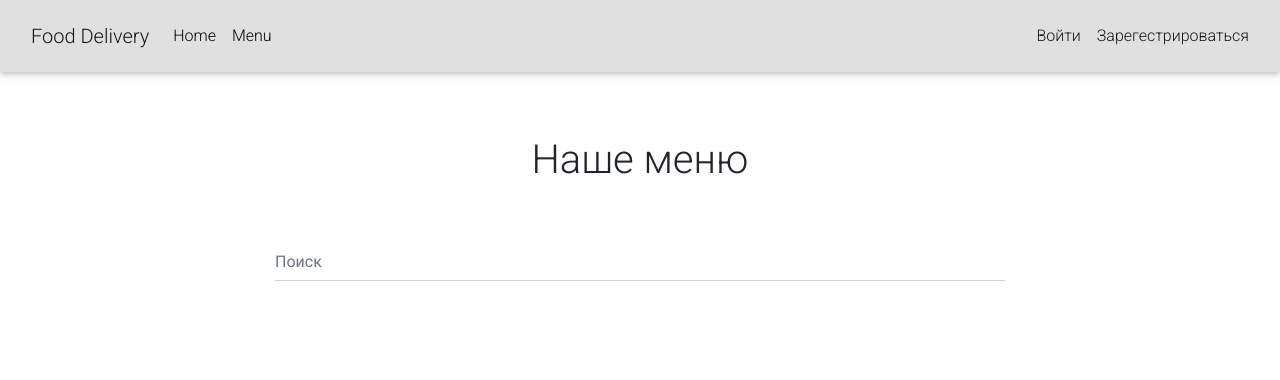
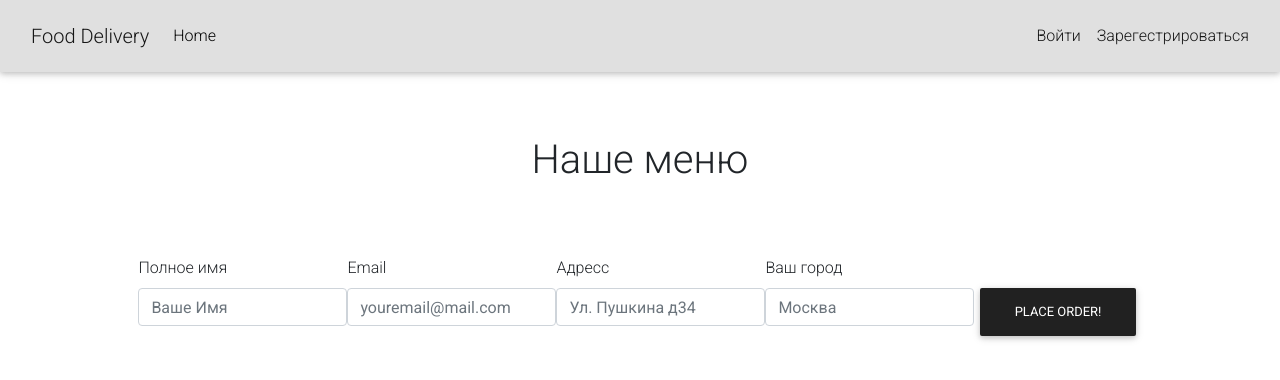
Before and after one commit to Rolleex/FoodDelivery, a Django app: page / in a window 1280 px wide. Shown: the top 380 px of the page. Run offline with Django 4.2, Linux system fonts and the light colour scheme; data that the repository does not hold is empty; some libraries are stand-ins or nearby versions.

Commit message:
order add

```diff
--- a/delivery/customer/models.py
+++ b/delivery/customer/models.py
@@ -25,7 +25,7 @@ class Category(models.Model):
 class OrderModel(models.Model):
     created_on = models.DateTimeField(auto_now_add=True)
     price = models.DecimalField(max_digits=7, decimal_places=2)
-    items = models.ManyToManyField('MenuItem', related_name='order', blank=True)
+    items = models.ManyToManyField(MenuItem, related_name='order', blank=True)
     name = models.CharField(max_length=225, blank=True)
     email = models.CharField(max_length=150, blank=True)
     street = models.CharField(max_length=175, blank=True)
--- a/delivery/customer/templates/customer/menu.html
+++ b/delivery/customer/templates/customer/menu.html
@@ -6,30 +6,59 @@
 <div class="container">
 
     <div class="row justify-content-center mt-5">
-<div class="col-md-6 col-sm-12 text-center">
-    <h1>Наше меню</h1>
-</div>
-    </div>
-    <div class="row justify-content-center mt-5">
-        <div class="col-md-8 col-sm-12 text-center">
-            <form method="GET" action="{% url 'search' %}">
-                <div class="md-form mt-0 active-cyan-2 ">
-                    <input class="form-control" name="q" type="text" placeholder="Поиск" aria-label="Search" value="{{ request.GET.q}}">
-                </div>
-            </form>
+        <div class="col-md-6 col-sm-12 text-center">
+            <h1>Наше меню</h1>
         </div>
     </div>
+    <!--    <div class="row justify-content-center mt-5">-->
+    <!--        <div class="col-md-8 col-sm-12 text-center">-->
+    <!--            <form method="GET" action="#">-->
+    <!--                <div class="md-form mt-0 active-cyan-2 ">-->
+    <!--                    <input class="form-control" name="q" type="text" placeholder="Поиск" aria-label="Search"-->
+    <!--                           value="{{ request.GET.q}}">-->
+    <!--                </div>-->
+    <!--            </form>-->
+    <!--        </div>-->
+    <!--    </div>-->
+    <form method="POST">
+        <div class="row justify-content-center mt-5">
 
-    <div class="row justify-content-center mt-5">
-        {% for item in menu_items %}
-        <div class="col-md-4 col-sm-12 text-center mb-5">
-        <img class="rounded" src="{{ item.image.url }} " width="350" height="300">
-            <h5 class="mt-3">{{ item.name }}</h5>
-            <p>Цена: {{item.price}}</p>
-            <p>{{ item.description }}</p>
-        </div>
-{% endfor %}
-    </div>
+            {% csrf_token %}
+            {% for item in menu_items %}
+            <div class="col-md-4 col-sm-12 text-center mb-5">
+                <img class="rounded" src="{{ item.image.url }} " width="350" height="300">
+                <p>
+                <h3>{{ item.name }}</h3></p>
+                <p>Цена: {{item.price}}</p>
+                <div class="form-group form-check">
+                    <p>
+                        <input type="checkbox" name="items[]" class="form-check-input" value="{{ item.pk }}">
+                        <label class="form-check-label">Добавить </label>
+                    </p>
+                </div>
+                <p>{{ item.description }}</p>
+            </div>
+            {% endfor %}
+            <div class="form-group pt-3">
+                    <label for="name">Полное имя</label>
+                    <input required class="form-control" type="text" placeholder="Ваше Имя" name="name">
+                </div>
+                <div class="form-group pt-3">
+                    <label for="name">Email</label>
+                    <input required class="form-control" type="text" placeholder="youremail@mail.com" name="email">
+                </div>
+                <div class="form-group pt-3">
+                    <label for="name">Адресс</label>
+                    <input required class="form-control" type="text" placeholder="Ул. Пушкина д34" name="street">
+                </div>
+                <div class="form-group pt-3">
+                    <label for="name">Ваш город</label>
+                    <input required class="form-control" type="text" placeholder="Москва" name="city">
+                </div>
+            <button class="btn btn-dark mt-5">Place Order!</button>
+
+</div>
+         </form>
 </div>
 
 {% endblock%}
--- a/delivery/customer/urls.py
+++ b/delivery/customer/urls.py
@@ -4,8 +4,8 @@ from .views import *
 urlpatterns = [
 
     path('', Menu.as_view(), name='home'),
-    path('menu/search', MenuSearch.as_view(), name='search'),
-    path('category/', CatView.as_view(), name='categorys'),
-    path('category/<int:pk>/', CategoryView.as_view(), name='catview'),
-
+    # path('menu/search', MenuSearch.as_view(), name='search'),
+    # path('category/', CatView.as_view(), name='categorys'),
+    # path('category/<int:pk>/', CategoryView.as_view(), name='catview'),
+    path('order-info/<int:pk>', OrderInfo.as_view(), name='order_info'),
 ]
--- a/delivery/customer/views.py
+++ b/delivery/customer/views.py
@@ -14,44 +14,101 @@ class Menu(View):
 
         context = {
 
-            'menu_items': menu_items
+            'menu_items': menu_items,
         }
         return render(request, 'customer/menu.html', context)
 
+    def post(self, request):
+        name = request.POST.get('name')
+        email = request.POST.get('email')
+        street = request.POST.get('street')
+        city = request.POST.get('city')
 
-class MenuSearch(View):
-    def get(self, request, *args, **kwargs):
-        query = self.request.GET.get('q')
+        order_items = {
+            'items': []
+        }
 
-        menu_items = MenuItem.objects.filter(
-            Q(name__icontains=query) |
-            Q(price__icontains=query) |
-            Q(description__icontains=query)
+        items = request.POST.getlist('items[]')
+        for item in items:
+            menu_item = MenuItem.objects.get(pk__contains=int(item))
+
+            item_data = {
+                'id': menu_item.pk,
+                'name': menu_item.name,
+                'price': menu_item.price,
+            }
+            order_items['items'].append(item_data)
+            price = 0
+            item_ids = []
+        for item in order_items['items']:
+            price += item['price']
+            item_ids.append(item['id'])
+
+        order = OrderModel.objects.create(
+            price=price,
+            name=name,
+            email=email,
+            street=street,
+            city=city,
         )
+        order.items.add(*item_ids)
+
         context = {
-            'menu_items': menu_items
+            'items': order_items['items'],
+            'price': price
         }
-        return render(request, 'customer/menu.html', context)
+        return redirect('order_info', pk=order.pk)
 
 
-class CatView(View):
-    def get(self, request, *args, **kwargs):
-        categorys = Category.objects.all()
+class OrderInfo(View):
+    def get(self, request, pk, *args, **kwargs):
+        order = OrderModel.objects.get(pk=pk)
 
         context = {
-            'categorys': categorys,
+            'pk': order.pk,
+            'items': order.items,
+            'price': order.price,
+            'order': order,
+
         }
-        return render(request, 'customer/category.html', context)
+        return render(request, 'customer/order_info.html', context)
 
 
-class CategoryView(ListView):
-    template_name = 'customer/cat-view.html'
-    context_object_name = 'post'
 
-    def get_queryset(self):
-        return MenuItem.objects.filter(category__pk=self.kwargs['pk'])
-
-    def get_context_data(self, *, object_list=None, **kwargs):
-        context = super().get_context_data(**kwargs)
-        context['name'] = Category.objects.get(pk=self.kwargs['pk'])
-        return context
+""" for next ver."""
+# class MenuSearch(View):
+#     def get(self, request, *args, **kwargs):
+#         query = self.request.GET.get('q')
+#
+#         menu_items = MenuItem.objects.filter(
+#             Q(name__icontains=query) |
+#             Q(price__icontains=query) |
+#             Q(description__icontains=query)
+#         )
+#         context = {
+#             'menu_items': menu_items
+#         }
+#         return render(request, 'customer/menu.html', context)
+#
+#
+# class CatView(View):
+#     def get(self, request, *args, **kwargs):
+#         categorys = Category.objects.all()
+#
+#         context = {
+#             'categorys': categorys,
+#         }
+#         return render(request, 'customer/category.html', context)
+#
+#
+# class CategoryView(ListView):
+#     template_name = 'customer/cat-view.html'
+#     context_object_name = 'post'
+#
+#     def get_queryset(self):
+#         return MenuItem.objects.filter(category__pk=self.kwargs['pk'])
+#
+#     def get_context_data(self, *, object_list=None, **kwargs):
+#         context = super().get_context_data(**kwargs)
+#         context['name'] = Category.objects.get(pk=self.kwargs['pk'])
+#         return context
--- a/delivery/delivery/settings.py
+++ b/delivery/delivery/settings.py
@@ -41,6 +41,7 @@ INSTALLED_APPS = [
     'django.contrib.staticfiles',
     'customer',
     'restaurant',
+
     'allauth',
     'allauth.account',
     'crispy_forms',
--- a/delivery/delivery/urls.py
+++ b/delivery/delivery/urls.py
@@ -24,5 +24,6 @@ urlpatterns = [
     path('restaurant/', include('restaurant.urls')),
     path('', include('customer.urls')),
 
+
 ]
 urlpatterns += static(settings.MEDIA_URL, document_root=settings.MEDIA_ROOT)
--- a/delivery/templates/inc/nav.html
+++ b/delivery/templates/inc/nav.html
@@ -8,9 +8,10 @@
                 <li class="nav-item">
                     <a class="nav-link active" aria-current="page" href="{% url 'home' %}">Home</a>
                 </li>
-                <li class="nav-item">
-                    <a class="nav-link active" aria-current="page" href="{% url 'categorys' %}">Menu</a>
-                </li>
+
+<!--                <li class="nav-item">-->
+<!--                    <a class="nav-link active" aria-current="page" href="#">Menu</a>-->
+<!--                </li>-->
             </ul>
 
 
```
Also changed, not shown: delivery/customer/templates/customer/order_info.html (added, +35 -0 lines).
